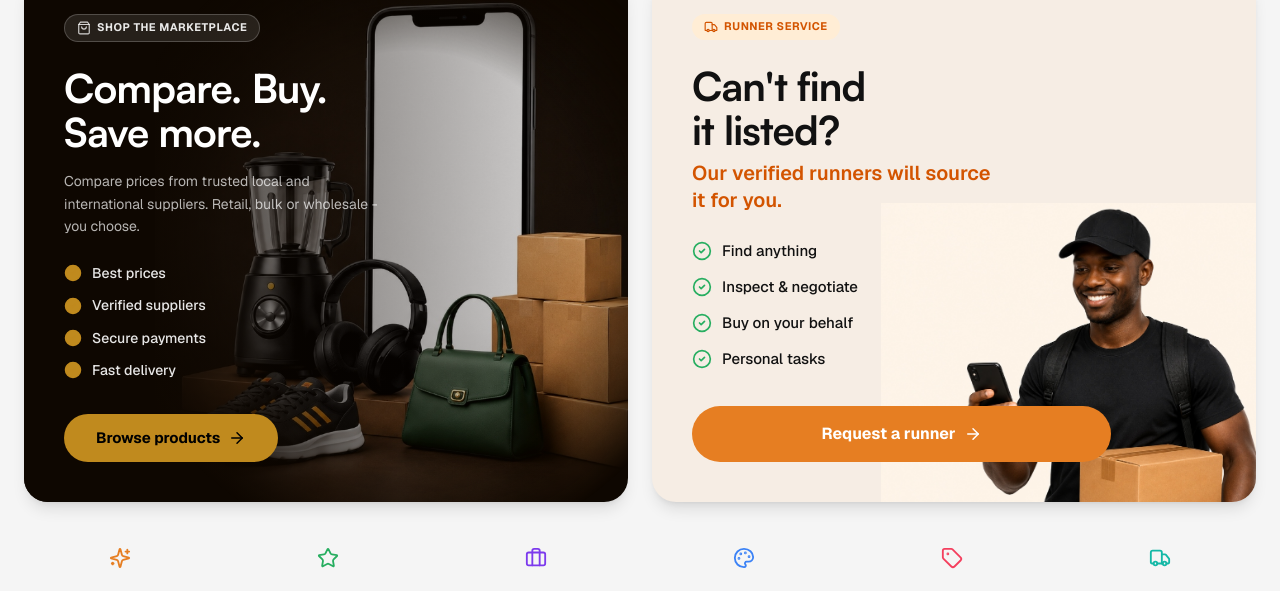
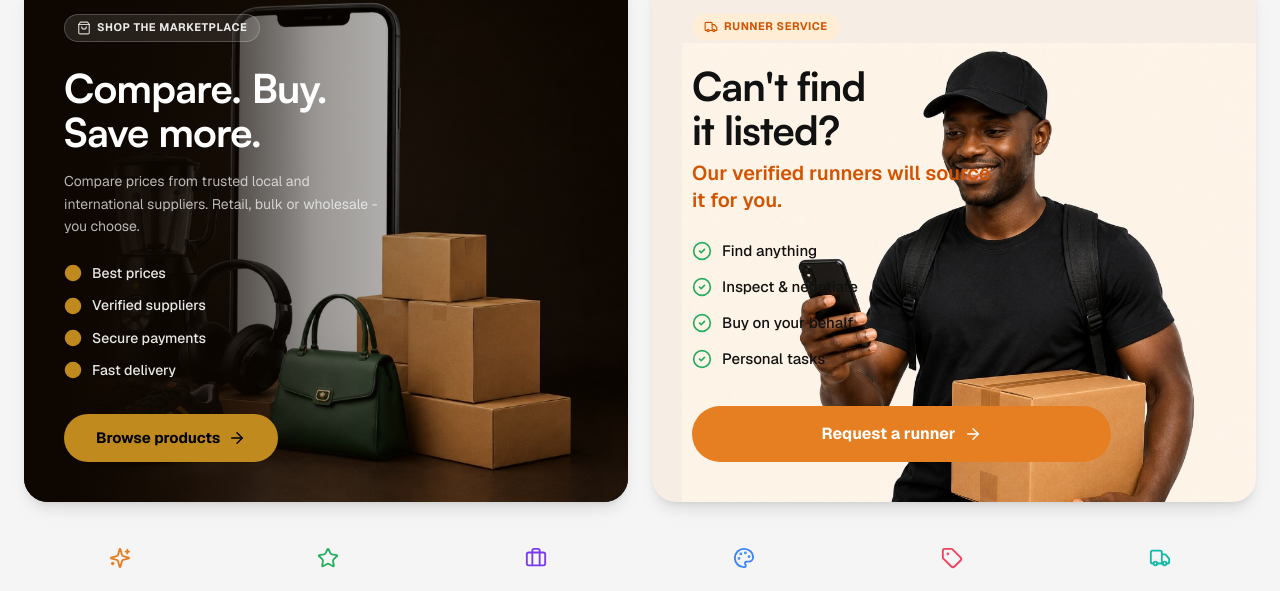
Before and after one commit to Dev2LiveBW/afrideal, a Next.js app: page / in a window 1280 px wide. Shown: the part 142-733 px from the top of the page. Built offline with nearby package versions, Linux system fonts and the light colour scheme; no server answers.

Commit message:
style: scale up hero images to fill their containers more fully

```diff
--- a/components/storefront/MockupHero.tsx
+++ b/components/storefront/MockupHero.tsx
@@ -44,10 +44,10 @@ export function MockupHero() {
 
             {/* Phone Image */}
             <div
-              className="absolute -right-10 bottom-0 top-0 w-[85%] z-0"
-              style={{ maskImage: 'radial-gradient(ellipse at 50% 50%, black 50%, transparent 85%)', WebkitMaskImage: 'radial-gradient(ellipse at 50% 50%, black 50%, transparent 85%)' }}
+              className="absolute right-0 bottom-0 top-0 w-[95%] z-0 pointer-events-none"
+              style={{ maskImage: 'linear-gradient(to right, transparent 0%, black 45%)', WebkitMaskImage: 'linear-gradient(to right, transparent 0%, black 45%)' }}
             >
-               <Image src="/images/hero/mockup.jpg" alt="App preview" fill className="object-cover object-center opacity-90" />
+               <Image src="/images/hero/mockup.jpg" alt="App preview" fill className="object-cover object-right" />
             </div>
             {/* Gradient mask to fade image into black on the left for text readability */}
             <div className="absolute inset-y-0 right-0 w-[100%] bg-gradient-to-r from-[#0e0701] via-[#0e0701]/40 to-transparent pointer-events-none z-0"></div>
@@ -80,8 +80,8 @@ export function MockupHero() {
             </div>
 
             {/* Runner Image */}
-            <div className="absolute -right-12 -bottom-10 w-[70%] h-[90%] z-0 ">
-               <Image src="/images/hero/runner.jpg" alt="Runner" fill className="object-contain object-bottom" />
+            <div className="absolute right-0 bottom-0 w-[95%] h-[100%] z-0 pointer-events-none">
+               <Image src="/images/hero/runner.jpg" alt="Runner" fill className="object-contain object-right-bottom" />
             </div>
 
             <Link href="/request-a-runner" className="relative z-10 flex h-14 w-full sm:w-[80%] items-center justify-center gap-2 rounded-xl bg-[#E67E22] px-8 text-[16px] font-bold text-white hover:bg-[#D35400] transition-colors mt-auto">
```
